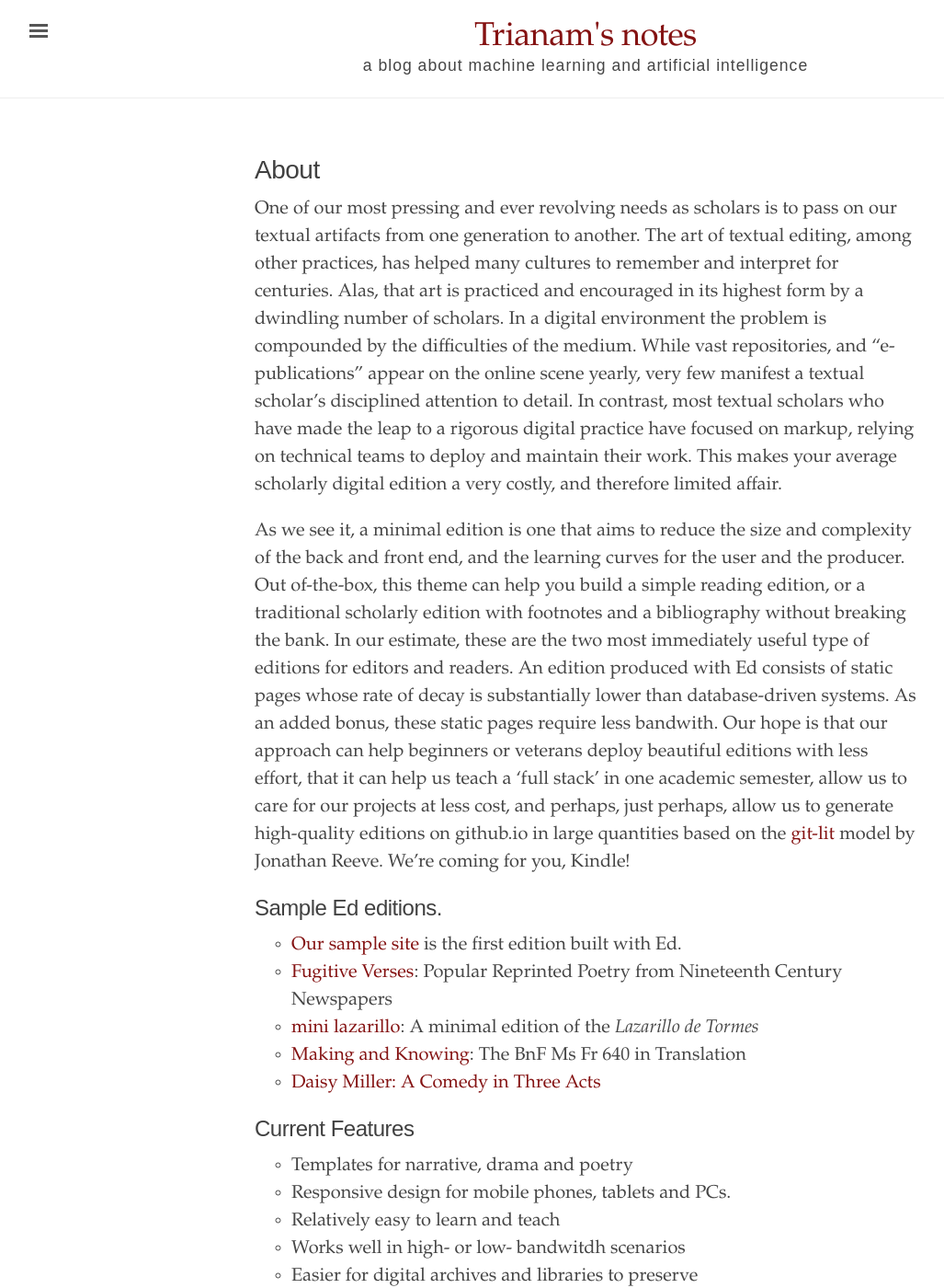
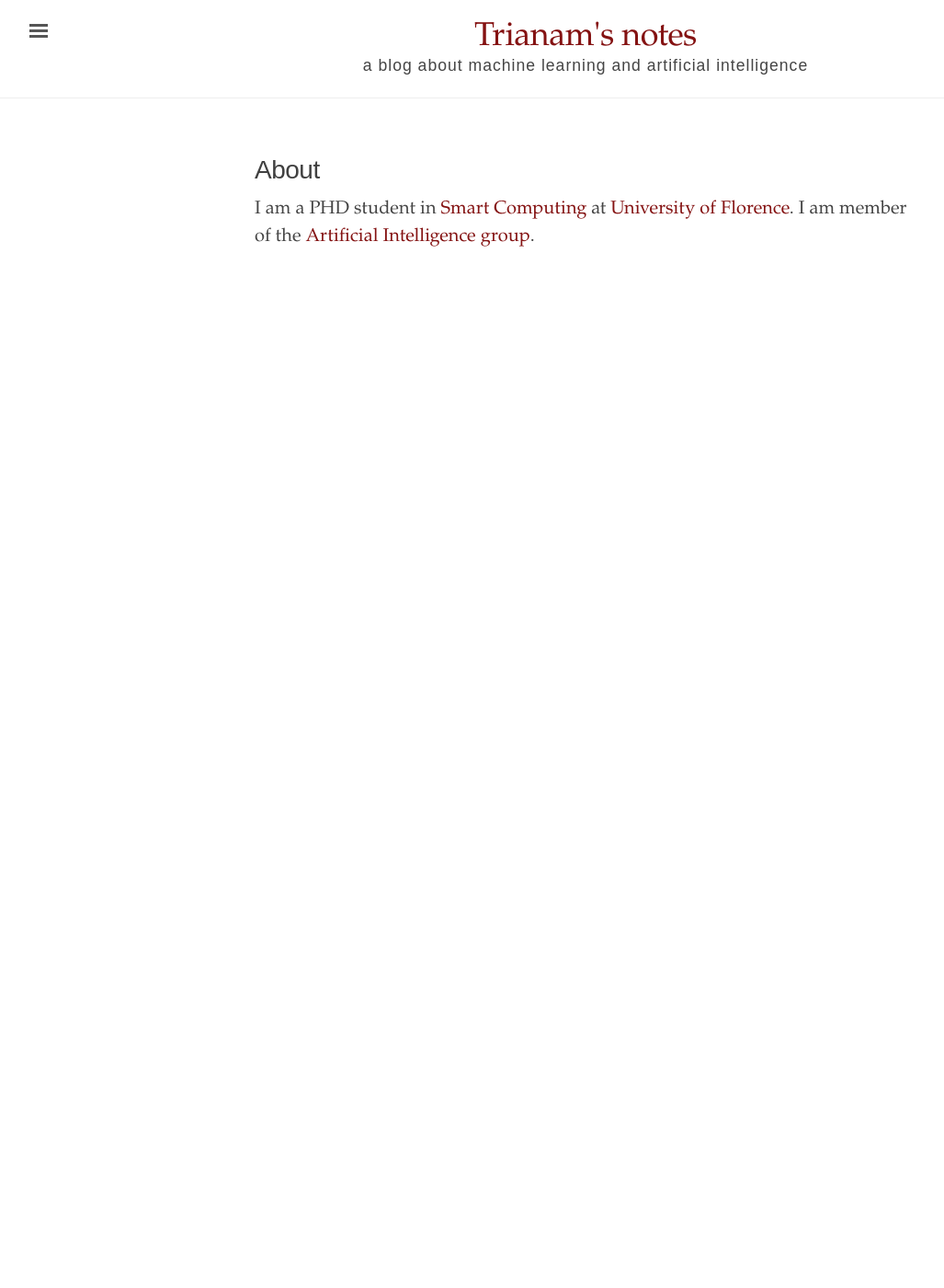
Before and after one commit to trianam/trianam.github.io, a Jekyll site: the page built from about.md, in a window 1280 px wide and 1400 px high. Shown: the whole window at 92% size, without its empty margins (3-1030 px from the left). Built offline with Jekyll 4.4.1, drawn with Linux system fonts in a browser that asks for light colours; some of the changed text lies outside the part shown.

Commit message:
changed test page and about

```diff
--- a/about.md
+++ b/about.md
@@ -3,36 +3,7 @@ layout: page
 title: About
 ---
 
-One of our most pressing and ever revolving needs as scholars is to pass on our textual artifacts from one generation to another. The art of textual editing, among other practices, has helped many cultures to remember and interpret for centuries. Alas, that art is practiced and encouraged in its highest form by a dwindling number of scholars. In a digital environment the problem is compounded by the difficulties of the medium. While vast repositories, and "e-publications" appear on the online scene yearly, very few manifest a textual scholar's disciplined attention to detail. In contrast, most textual scholars who have made the leap to a rigorous digital practice have focused on markup, relying on technical teams to deploy and maintain their work. This makes your average scholarly digital edition a very costly, and therefore limited affair.
-
-As we see it, a minimal edition is one that aims to reduce the size and complexity of the back and front end, and the learning curves for the user and the producer. Out of-the-box, this theme can help you build a simple reading edition, or a traditional scholarly edition with footnotes and a bibliography without breaking the bank. In our estimate, these are the two most immediately useful type of editions for editors and readers. An edition produced with Ed consists of static pages whose rate of decay is substantially lower than database-driven systems. As an added bonus, these static pages require less bandwith. Our hope is that our approach can help beginners or veterans deploy beautiful editions with less effort, that it can help us teach a 'full stack' in one academic semester, allow us to care for our projects at less cost, and perhaps, just perhaps, allow us to generate high-quality editions on github.io in large quantities based on the [git-lit](http://jonreeve.com/2015/09/introducing-git-lit/) model by Jonathan Reeve. We're coming for you, Kindle!
-
-
-## Sample Ed editions.
-
-- [Our sample site](http://elotroalex.github.io/ed/) is the first edition built with Ed.
-- [Fugitive Verses](http://fugitiverses.viraltexts.org/): Popular Reprinted Poetry from Nineteenth Century Newspapers
-- [mini lazarillo](http://minilazarillo.github.io/): A minimal edition of the *Lazarillo de Tormes*
-- [Making and Knowing](https://cu-mkp.github.io/GR8975-edition/): The BnF Ms Fr 640 in Translation
-- [Daisy Miller: A Comedy in Three Acts](https://britaneeelizabeth.github.io/ed/texts/DaisyMillerPlay/)
-
-
-
-## Current Features
-- Templates for narrative, drama and poetry
-- Responsive design for mobile phones, tablets and PCs.
-- Relatively easy to learn and teach
-- Works well in high- or low- bandwitdh scenarios
-- Easier for digital archives and libraries to preserve
-- Open source, open access
-- Unobtrusive footnotes
-- Metadata in Dublin Core and OpenGraph to play nice with Zotero, libraries and social media.
-- Automatic table of content generation
-- Simple search functionality
-- Annotations via [hypothes.is](https://hypothes.is/)
-- Optional: Ability to generate well-formatted bibliographies and linked citations
-
-
-## Installing and using Ed
-
-To learn how to install and begin using Ed, please visit our [documentation page](http://elotroalex.github.io/ed/documentation/).
+I am a PHD student in
+<a href="http://smartcomputing.unifi.it" target="_blank">Smart Computing</a> at
+<a href="https://www.unifi.it" target="_blank">University of Florence</a>. I am member of the
+<a href="http://ai.dinfo.unifi.it" target="_blank">Artificial Intelligence group</a>.
```
Also changed, not shown: _theory/1-test.md (+11 -2 lines).
